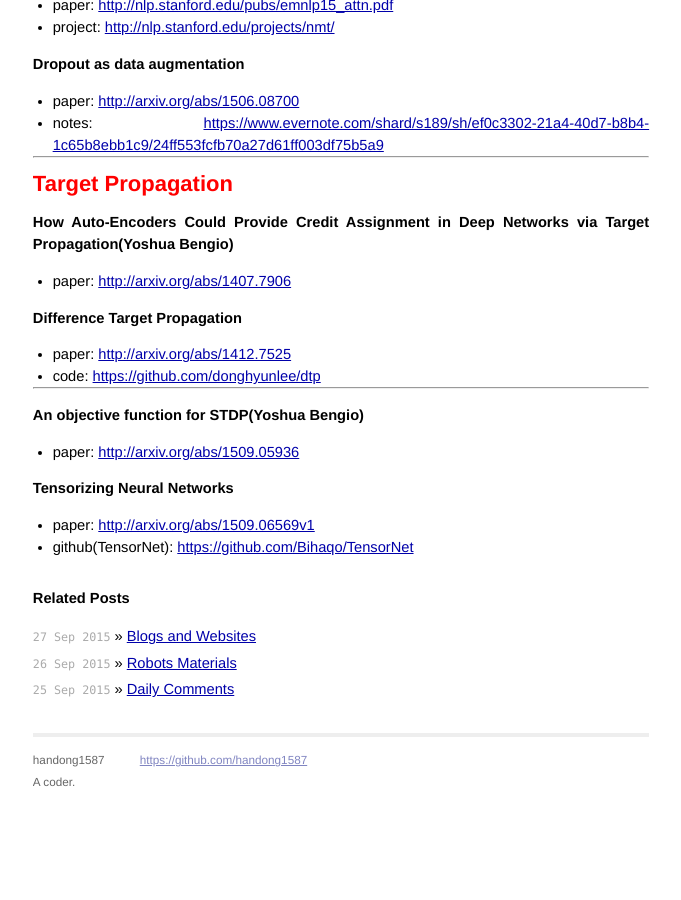
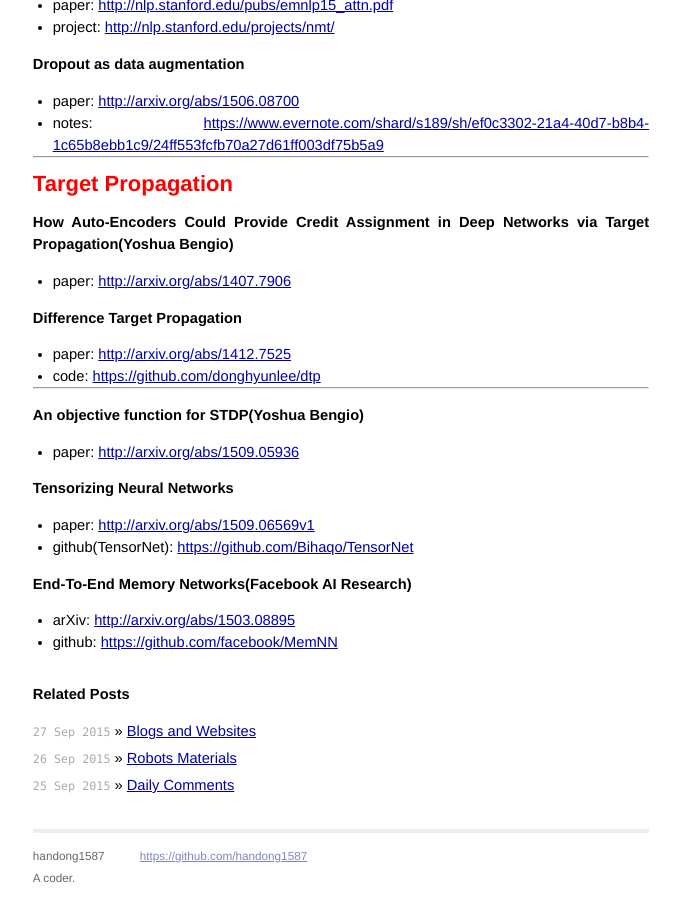
Before and after one commit to handong1587/handong1587.github.io, a Jekyll site: the page built from _posts/deep_learning/2015-08-27-deep-learning-materials.md, in a window 1280 px wide and 900 px high, scrolled down 3732 px. Shown: the whole window, without its empty margins (299-980 px from the left). Built offline with Jekyll 4.4.1, drawn with Linux system fonts in a browser that asks for light colours; Markdown is read by kramdown in place of the engine named in the settings; comment, search, counter and statistics services are not loaded; before the commit the page ends 4537 px from its top, so only the background shows below that.

Commit message:
update md

```diff
--- a/_posts/deep_learning/2015-08-27-deep-learning-materials.md
+++ b/_posts/deep_learning/2015-08-27-deep-learning-materials.md
@@ -189,3 +189,8 @@ Target Propagation
 
 - paper: [http://arxiv.org/abs/1509.06569v1](http://arxiv.org/abs/1509.06569v1)
 - github(TensorNet): [https://github.com/Bihaqo/TensorNet](https://github.com/Bihaqo/TensorNet)
+
+**End-To-End Memory Networks(Facebook AI Research)**
+
+- arXiv: [http://arxiv.org/abs/1503.08895](http://arxiv.org/abs/1503.08895)
+- github: [https://github.com/facebook/MemNN](https://github.com/facebook/MemNN)
```
